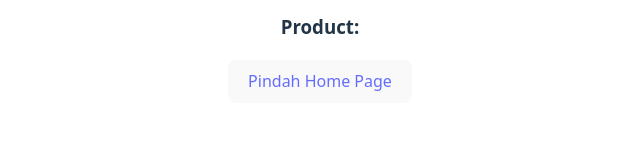
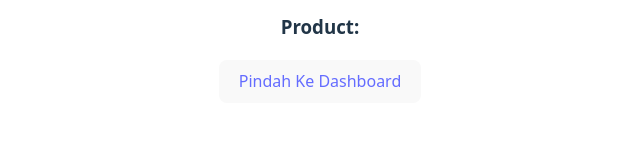
Before and after one commit to Sastraaaa/React-Basic, a React (Vite) app: page /product in a window 1280 px wide. Shown: the part 152-300 px from the top of the page, without its empty margins (320-960 px from the left). Built offline with nearby package versions, Linux system fonts and the light colour scheme; the HTML template or start-up script is replaced by a standard one.

Commit message:
refactor(ProductPage): update home page link text and destination
- Change link text from "Pindah Home Page" to "Pindah Ke Dashboard"
- Update navigation destination from "/home" to "/"
- Improve clarity and consistency with new dashboard terminology

```diff
--- a/src/pages/ProductPage.tsx
+++ b/src/pages/ProductPage.tsx
@@ -7,7 +7,7 @@
       <h1>Product Page</h1>
       <h3>Product: {slug} </h3>
       <button>
-        <Link to="/home">Pindah Home Page</Link>
+        <Link to="/">Pindah Ke Dashboard</Link>
       </button>
     </div>
   );
```
